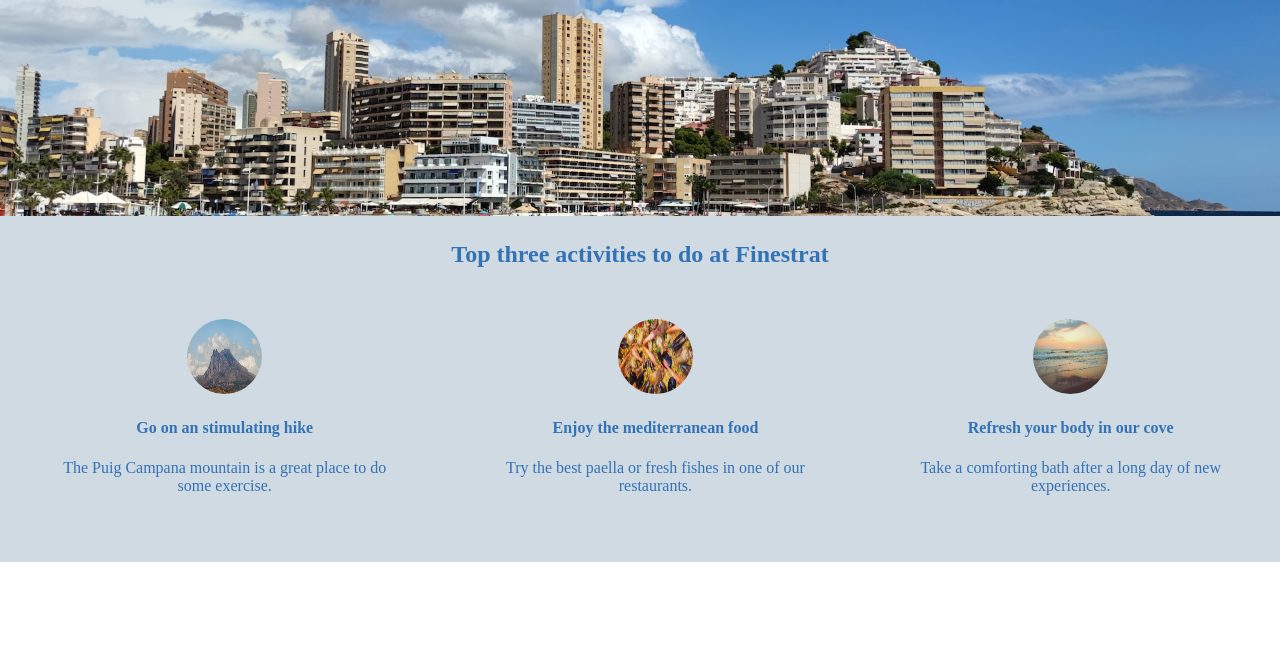
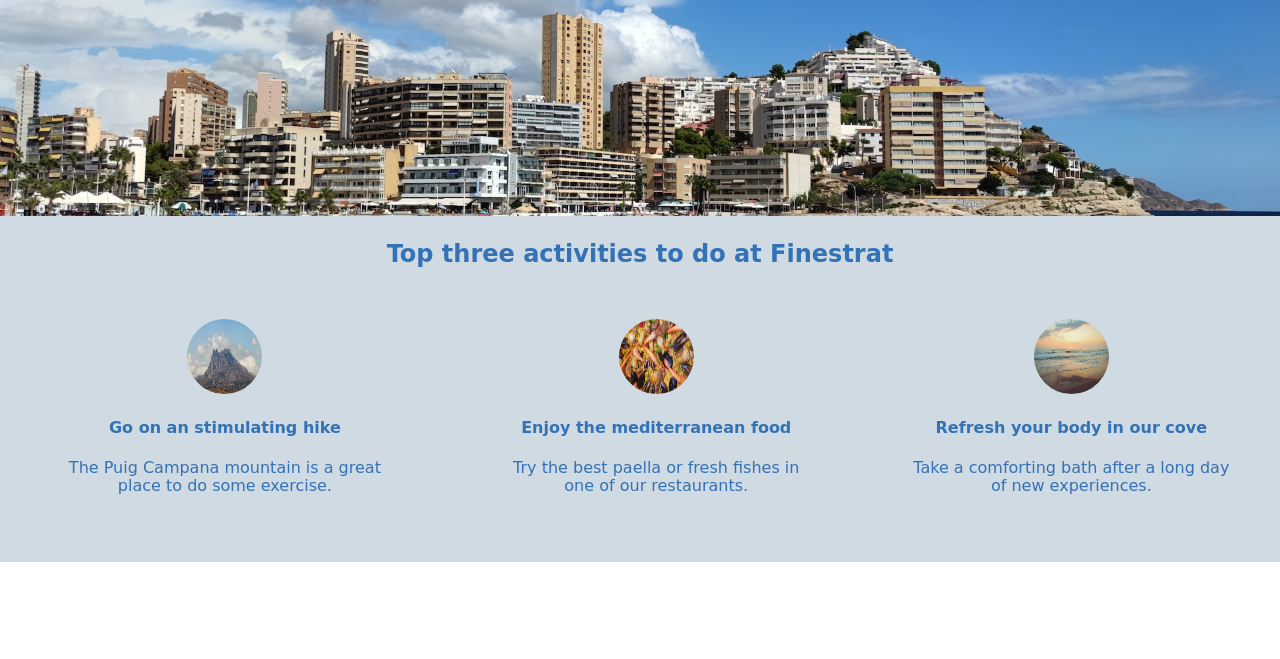
Before and after one commit to Dottore89/Hometownhomepage, a website built with Vite: page index.html in a window 1280 px wide. Shown: the part 234-893 px from the top of the page. Built offline with nearby package versions, Linux system fonts and the light colour scheme.

Commit message:
Update styles.css

```diff
--- a/styles.css
+++ b/styles.css
@@ -11,6 +11,7 @@ Palette: https://coolors.co/palette/8d897e-9ea5a9-cfdae2-3b6b7c-3472b6
 body {
     margin: 0;
     text-align: center;
+    font-family: 'Rowdies', cursive;
 }
 
 img {
```
